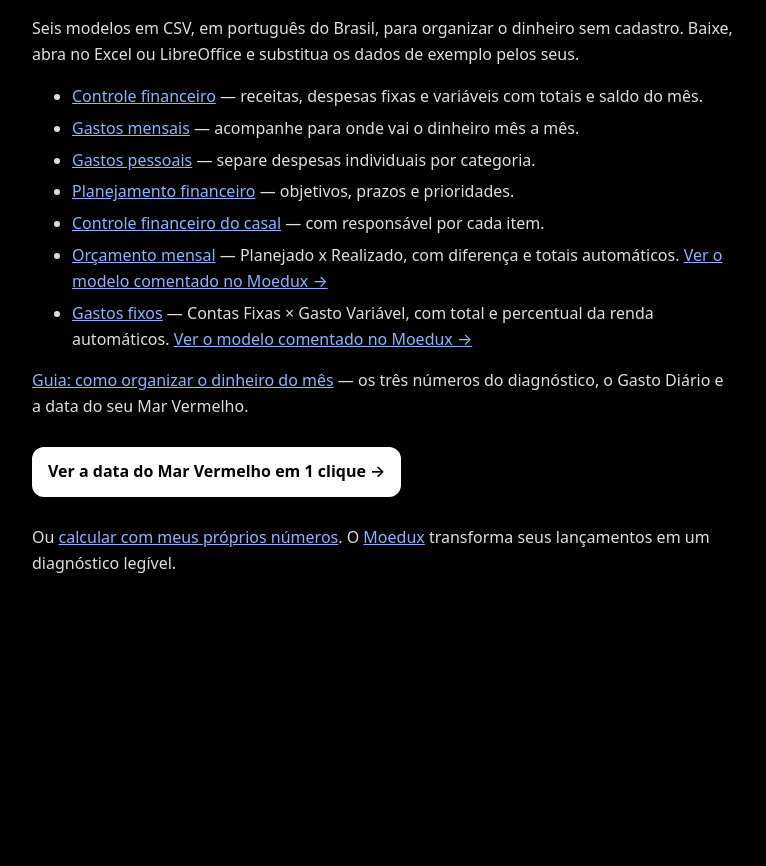
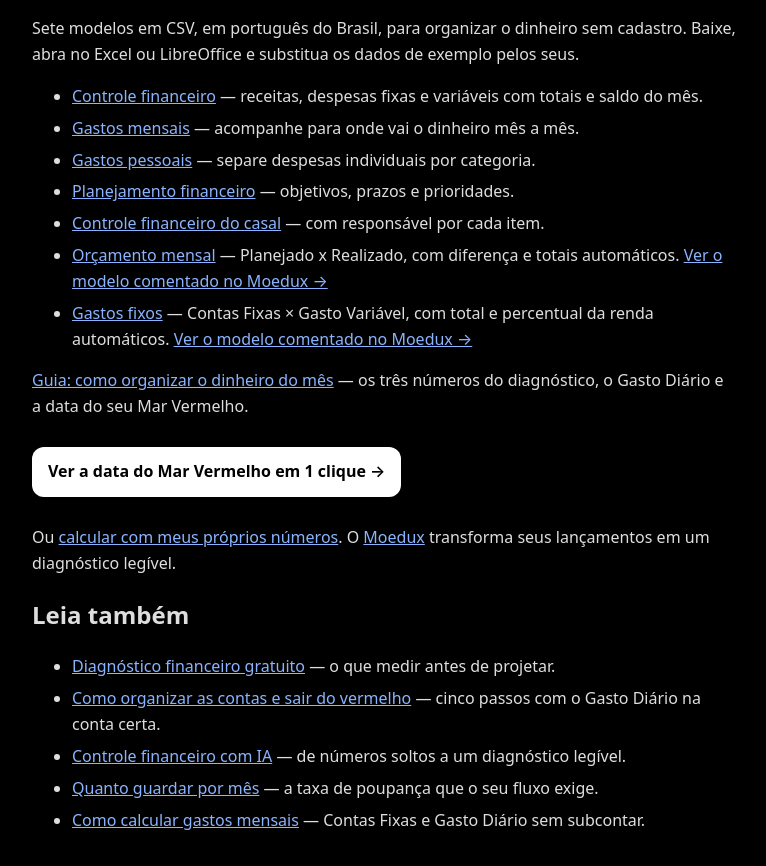
Before and after one commit to jhonnysabino/planilhas-moedux, a plain HTML site: page index.html in a window 1280 px wide. Shown: the part 81-947 px from the top of the page, without its empty margins (256-1022 px from the left). Before the commit the page ends 800 px from the top, so only its background shows below. Drawn offline with Linux system fonts and the light colour scheme.

Commit message:
Link the five free guides from the public index - Leads Ch13 More

```diff
--- a/index.html
+++ b/index.html
@@ -12,7 +12,7 @@
 </head>
 <body>
   <h1>Planilhas gratuitas de finanças pessoais</h1>
-  <p>Seis modelos em CSV, em português do Brasil, para organizar o dinheiro sem cadastro. Baixe, abra no Excel ou LibreOffice e substitua os dados de exemplo pelos seus.</p>
+  <p>Sete modelos em CSV, em português do Brasil, para organizar o dinheiro sem cadastro. Baixe, abra no Excel ou LibreOffice e substitua os dados de exemplo pelos seus.</p>
   <ul>
     <li><a href="planilha-controle-financeiro.csv">Controle financeiro</a> — receitas, despesas fixas e variáveis com totais e saldo do mês.</li>
     <li><a href="planilha-gastos-mensais.csv">Gastos mensais</a> — acompanhe para onde vai o dinheiro mês a mês.</li>
@@ -25,5 +25,13 @@
   <p><a href="guia-organizar-dinheiro-mes.md">Guia: como organizar o dinheiro do mês</a> — os três números do diagnóstico, o Gasto Diário e a data do seu Mar Vermelho.</p>
   <p><a class="cta" href="https://www.moedux.com/previa-mar-vermelho?pv_entrada=2500&amp;pv_saida=3500&amp;pv_saldo=3000&amp;utm_source=github&amp;utm_medium=lead_magnet&amp;utm_campaign=exemplo-1clique">Ver a data do Mar Vermelho em 1 clique →</a></p>
   <p>Ou <a href="https://www.moedux.com/previa-mar-vermelho?utm_source=github&amp;utm_medium=lead_magnet&amp;utm_campaign=planilhas">calcular com meus próprios números</a>. O <a href="https://www.moedux.com/?utm_source=github&amp;utm_medium=lead_magnet&amp;utm_campaign=planilhas">Moedux</a> transforma seus lançamentos em um diagnóstico legível.</p>
+  <h2>Leia também</h2>
+  <ul>
+    <li><a href="https://www.moedux.com/br/blog/diagnostico-financeiro-gratuito?utm_source=github&amp;utm_medium=lead_magnet&amp;utm_campaign=leia-tambem">Diagnóstico financeiro gratuito</a> — o que medir antes de projetar.</li>
+    <li><a href="https://www.moedux.com/br/blog/organizar-contas-sair-do-vermelho?utm_source=github&amp;utm_medium=lead_magnet&amp;utm_campaign=leia-tambem">Como organizar as contas e sair do vermelho</a> — cinco passos com o Gasto Diário na conta certa.</li>
+    <li><a href="https://www.moedux.com/br/blog/controle-financeiro-com-ia?utm_source=github&amp;utm_medium=lead_magnet&amp;utm_campaign=leia-tambem">Controle financeiro com IA</a> — de números soltos a um diagnóstico legível.</li>
+    <li><a href="https://www.moedux.com/br/blog/quanto-guardar-por-mes?utm_source=github&amp;utm_medium=lead_magnet&amp;utm_campaign=leia-tambem">Quanto guardar por mês</a> — a taxa de poupança que o seu fluxo exige.</li>
+    <li><a href="https://www.moedux.com/br/blog/como-calcular-gastos-mensais?utm_source=github&amp;utm_medium=lead_magnet&amp;utm_campaign=leia-tambem">Como calcular gastos mensais</a> — Contas Fixas e Gasto Diário sem subcontar.</li>
+  </ul>
 </body>
 </html>
```
